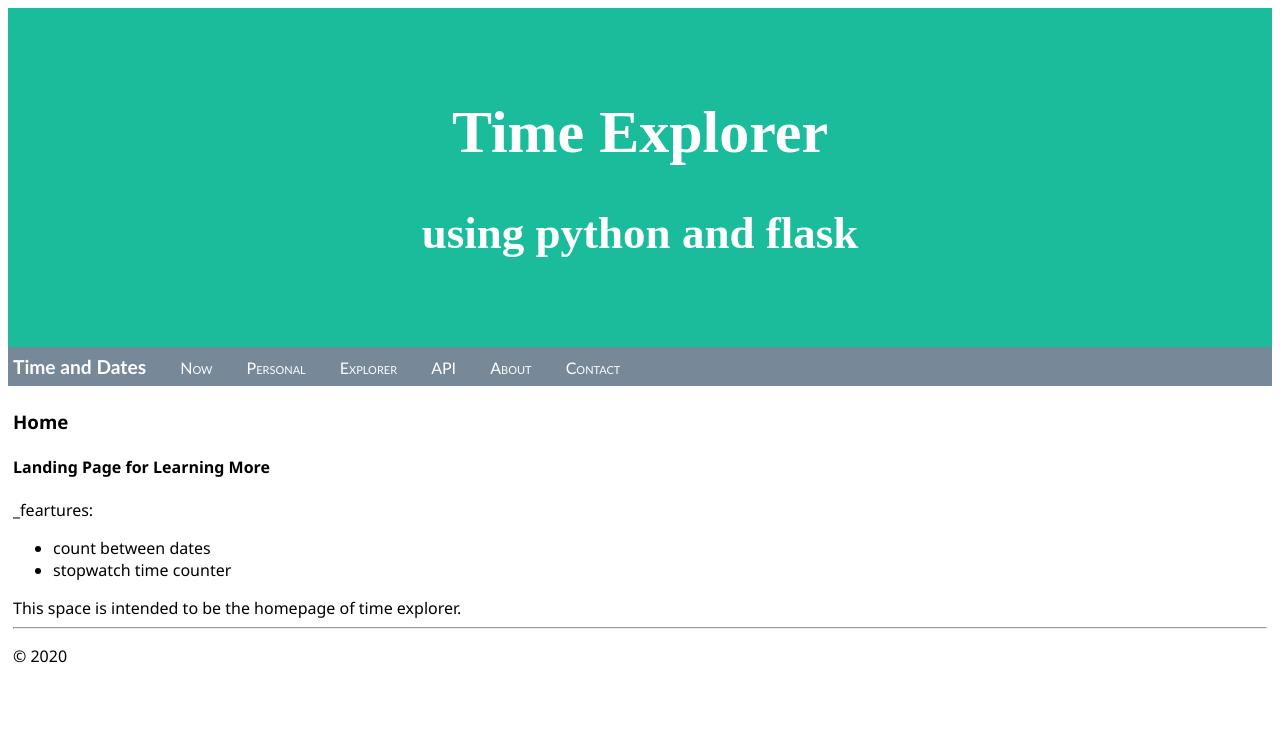
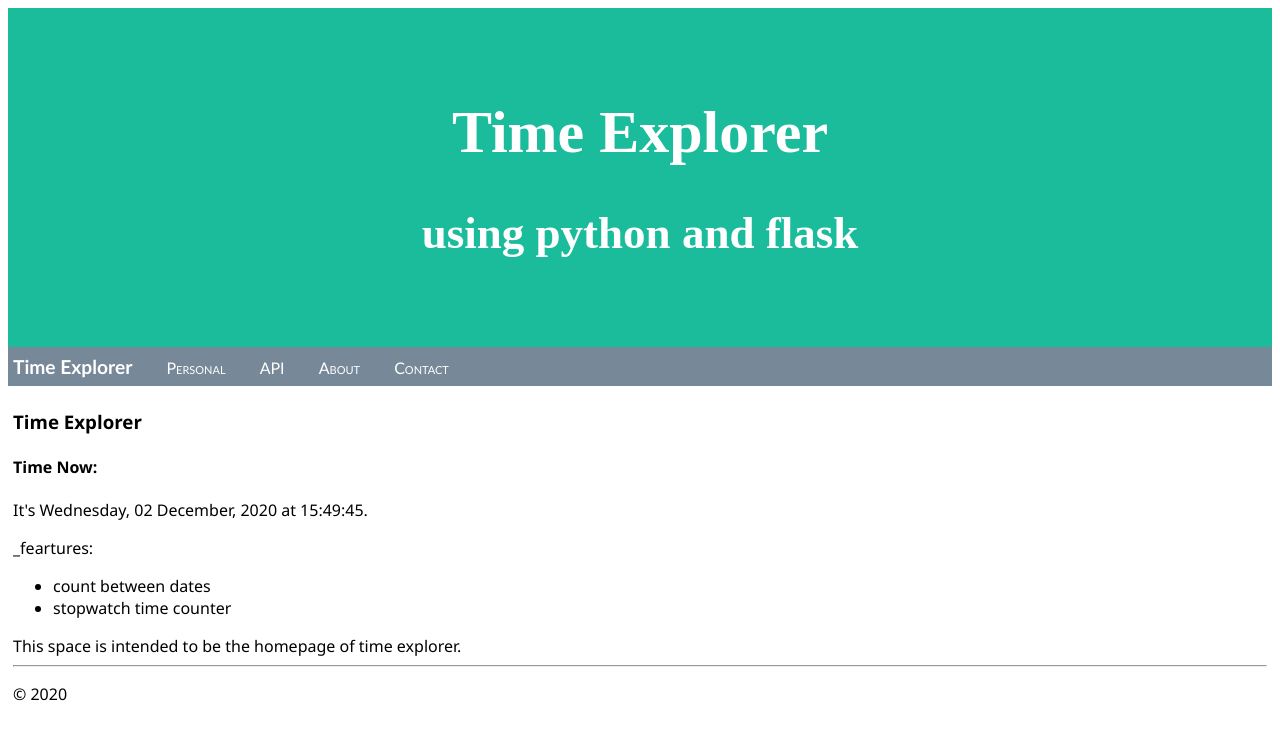
Before and after one commit to mrsadengineer/TimeExplorerPythonFlask, a Flask app: page / in a window 1280 px wide. Shown: the top 740 px of the page. Run offline with Flask 2, Linux system fonts and the light colour scheme.

Commit message:
update site for new starting place

```diff
--- a/app.py
+++ b/app.py
@@ -12,7 +12,9 @@ app = Flask(__name__)
 
 @app.route("/")
 def home():
-    return render_template("home.html")
+    return render_template(
+        "home.html",
+        date = datetime.now())
 
 @app.route("/about/")
 def about():
@@ -22,11 +24,11 @@ def about():
 def contact():
     return render_template("contact.html")
 
-@app.route("/now/")
-def now():
-    return render_template(
-         "now.html",
-        date = datetime.now() )
+#@app.route("/now/")
+#def now():
+#    return render_template(
+#         "now.html",
+#        date = datetime.now() )
 
 @app.route("/personal/")
 @app.route("/personal/<name>")
@@ -55,9 +57,9 @@ def printoutnow():
     somethingnew = now.__str__()
     return somethingnew
 
-@app.route("/explorer/")
-def exploredates():
-    return render_template("explorer.html")
+#@app.route("/explorer/")
+#def exploredates():
+#    return render_template("explorer.html")
 
 
 
--- a/templates/home.html
+++ b/templates/home.html
@@ -1,10 +1,14 @@
 {% extends "layout.html" %}
 {% block title %}
 
+Time Explorer
+
 {% endblock %}
 {% block content %}
-<h3>Home</h3>
-<h4>Landing Page for Learning More</h4>
+
+<h3>Time Explorer</h3>
+<h4>Time Now:</h4>
+<p>It's {{ date.strftime("%A, %d %B, %Y at %X") }}.</p>
 _feartures:
 <ul>
     <li>count between dates</li>
@@ -13,4 +17,6 @@ _feartures:
 </ul>
 
 This space is intended to be the homepage of time explorer.</br>
+
+
 {% endblock %}
--- a/templates/layout.html
+++ b/templates/layout.html
@@ -12,10 +12,8 @@
                 <h2>using python and flask</h2>
         </div>
         <div class="navbar">
-            <a href="{{ url_for('home') }}" class="navbar-brand">Time and Dates</a>
-            <a href="{{ url_for('now') }}" class="navbar-item">Now</a>
+            <a href="{{ url_for('home') }}" class="navbar-brand">Time Explorer</a>
             <a href="{{ url_for('personal') }}" class="navbar-item">Personal</a>
-            <a href="{{ url_for('exploredates') }}" class="navbar-item">Explorer </a>
             <a href="{{ url_for('api') }}" class="navbar-item">API</a>
             <a href="{{ url_for('about') }}" class="navbar-item">About</a>
             <a href="{{ url_for('contact') }}" class="navbar-item">Contact</a>
--- a/templates/now.html
+++ b/templates/now.html
@@ -5,5 +5,5 @@
 {% endblock %}
 {% block content %}
 
-It's {{ date.strftime("%A, %d %B, %Y at %X") }}.
+
 {% endblock %}
--- a/templates/personal.html
+++ b/templates/personal.html
@@ -3,12 +3,14 @@
 
 {% endblock %}
 {% block content %}
-
+<h3>Personal</h3>
+<h4>Time made for you</h4>
     {%if name %}
         <strong class="message">Hello there, {{ name }}!</strong>
         It's {{ date.strftime("%A, %d %B, %Y at %X") }}.
     {% else %}
-    <span class="message"> What's your name? Provide it after /hello/ in the URL.</span>
+        <span class="message"> What's your name? Provide it after /hello/ in the URL.</span>
+        <p>Just do it already</p>
     {% endif %}
 
 {% endblock %}
```
Also changed, not shown: templates/explorer.html (deleted, +0 -9 lines).
